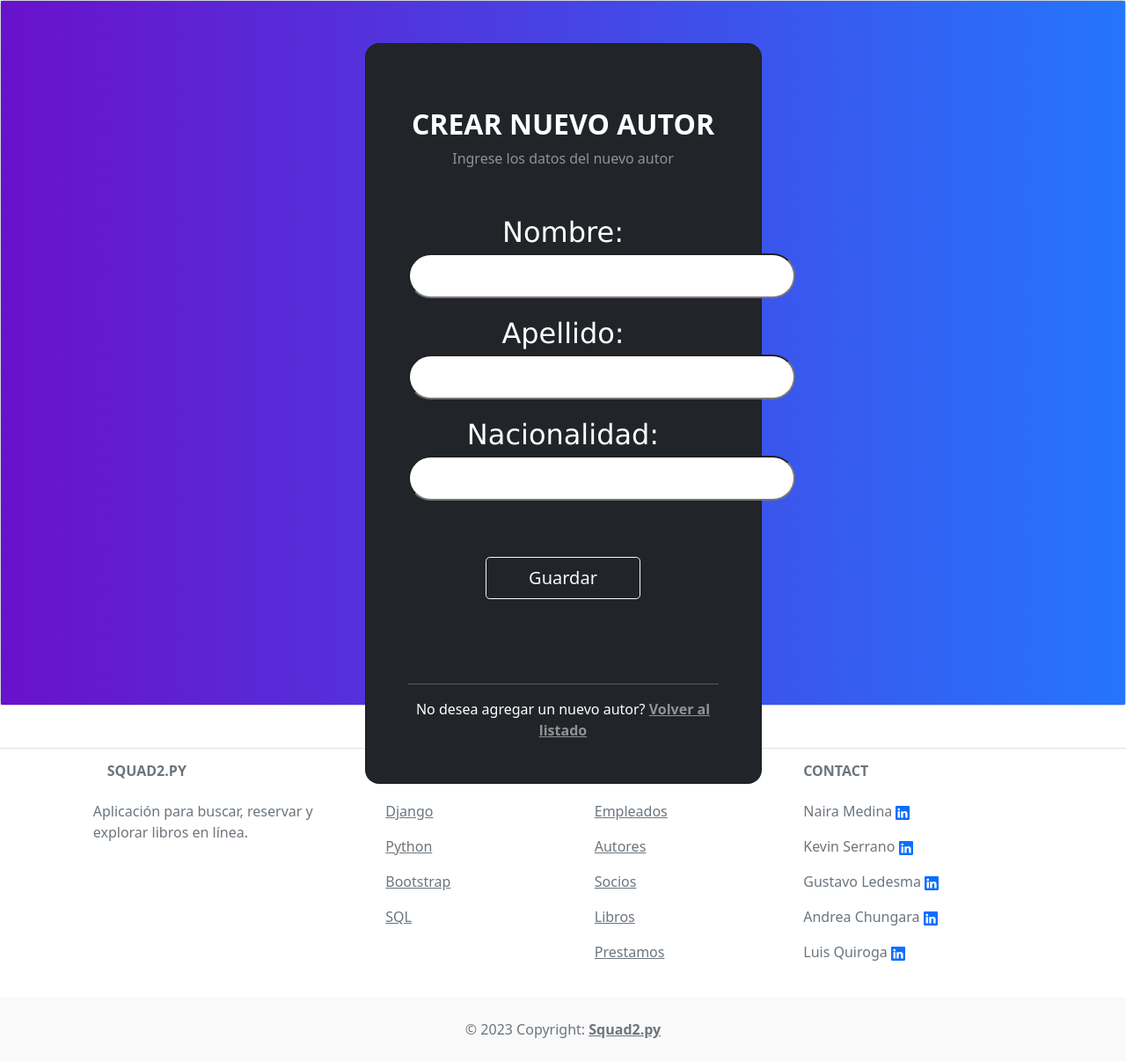
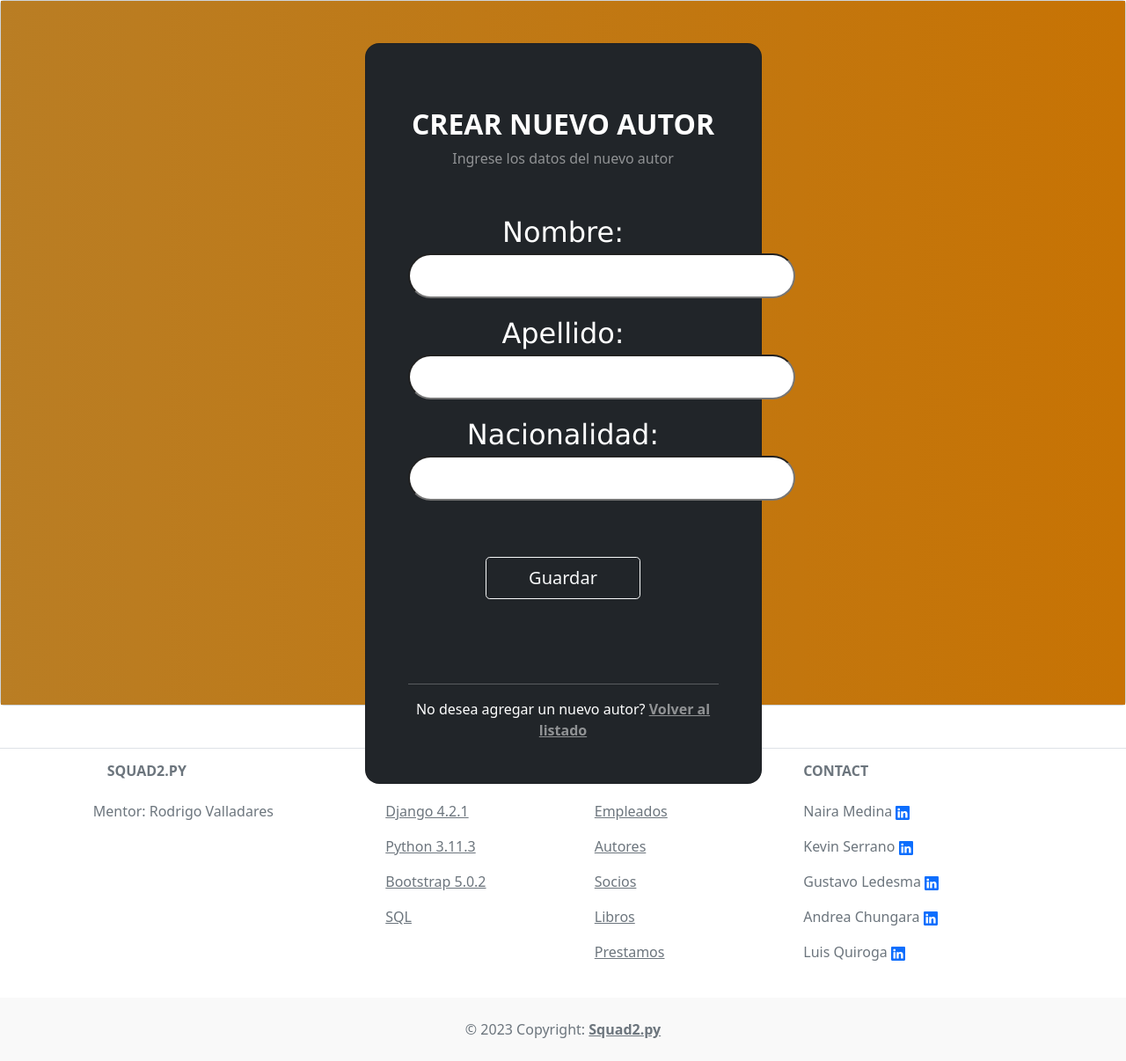
Before and after one commit to kevinserrano01/Biblioteca_App.v1, a Django app: page /autores/nuevo/ in a window 1280 px wide. Shown: the part 56-1262 px from the top of the page at 88% size. Run offline with Django 4.2, Linux system fonts and the light colour scheme.

Commit message:
Ultimos cambios

```diff
--- a/static/styles/forms.css
+++ b/static/styles/forms.css
@@ -28,11 +28,11 @@ select{
 
 .gradient-custom {
     /* fallback for old browsers */
-    background: #6a11cb;
+    background: #79470ef1;
 
     /* Chrome 10-25, Safari 5.1-6 */
-    background: -webkit-linear-gradient(to right, rgba(106, 17, 203, 1), rgba(37, 117, 252, 1));
+    background: -webkit-linear-gradient(to right, rgb(148, 97, 3), rgb(141, 75, 0));
 
     /* W3C, IE 10+/ Edge, Firefox 16+, Chrome 26+, Opera 12+, Safari 7+ */
-    background: linear-gradient(to right, rgba(106, 17, 203, 1), rgba(37, 117, 252, 1))
+    background: linear-gradient(to right, rgba(175, 106, 3, 0.87), rgb(199, 115, 4))
     }
--- a/templates/home/navbar.html
+++ b/templates/home/navbar.html
@@ -67,7 +67,7 @@
                             <i class="fas fa-gem me-3 text-secondary"></i>Squad2.py
                         </h6>
                         <p>
-                            Aplicación para buscar, reservar y explorar libros en línea.
+                            Mentor: Rodrigo Valladares
                         </p>
                     </div>
                     <!-- Grid column -->
@@ -79,13 +79,13 @@
                             Tecnologias
                         </h6>
                         <p>
-                            <a href="#!" class="text-reset">Django</a>
+                            <a href="#!" class="text-reset">Django 4.2.1</a>
                         </p>
                         <p>
-                            <a href="#!" class="text-reset">Python</a>
+                            <a href="#!" class="text-reset">Python 3.11.3</a>
                         </p>
                         <p>
-                            <a href="#!" class="text-reset">Bootstrap</a>
+                            <a href="#!" class="text-reset">Bootstrap 5.0.2</a>
                         </p>
                         <p>
                             <a href="#!" class="text-reset">SQL</a>
--- a/templates/prestamo/prestamos_lista.html
+++ b/templates/prestamo/prestamos_lista.html
@@ -49,6 +49,11 @@
                                 </a>
 
                         </tr>
+                        <!-- Mostrar algo si el objeto esta vacio -->
+                        {% empty %}
+                        <div class="alert alert-danger " role="alert">
+                            Sin prestamos...
+                        </div>
                 {% endfor %}
             </table>
 
```
